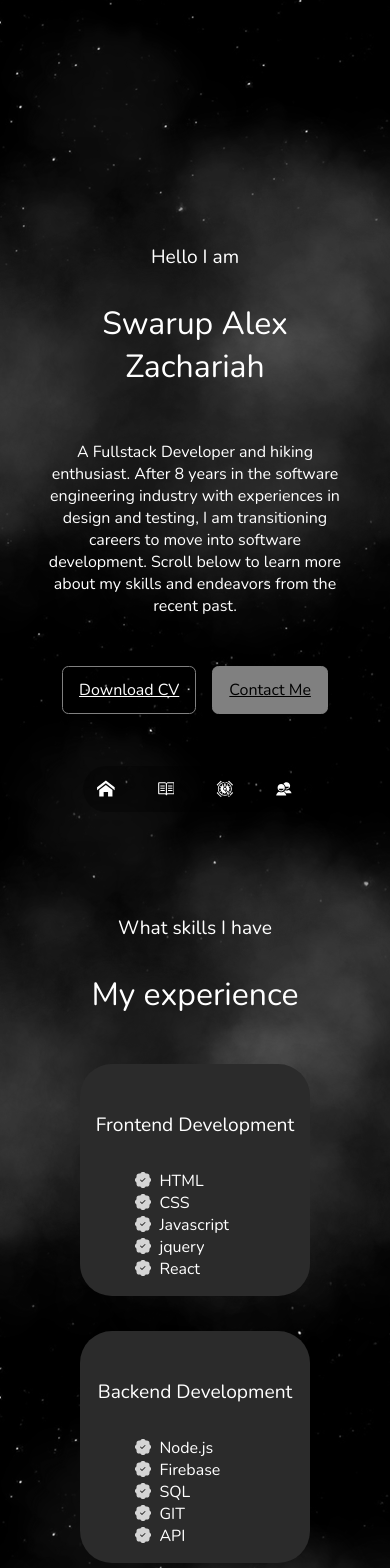
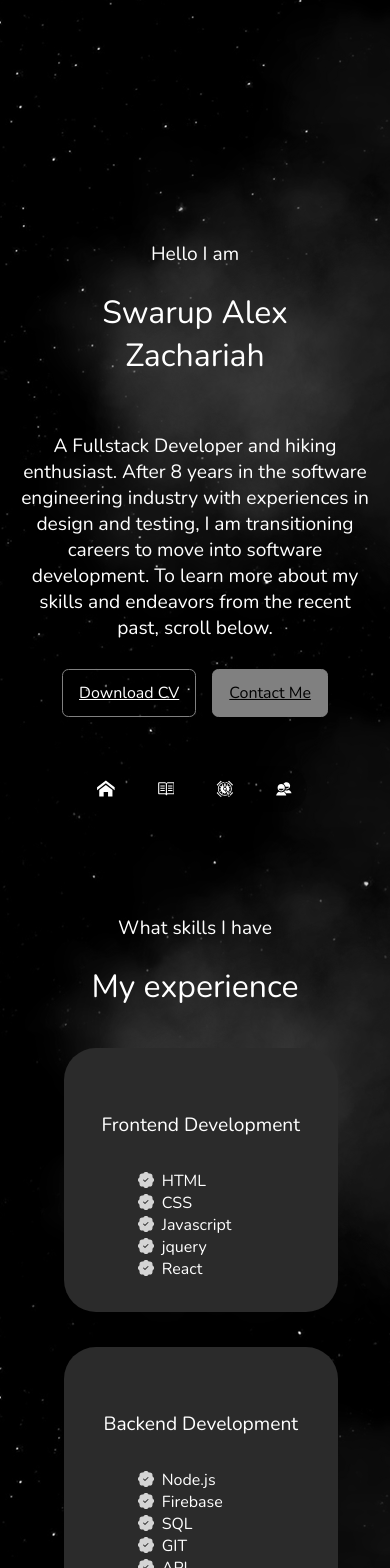
Before and after one commit to swazac/Swarup_website, a React (Create React App) app: page / in a window 390 px wide. Shown: the top 1568 px of the page. Built offline with nearby package versions, Linux system fonts and the light colour scheme.

Commit message:
Fixed css for mobile, tablet, and websites

```diff
--- a/src/components/contact/contact.css
+++ b/src/components/contact/contact.css
@@ -12,7 +12,7 @@ h3 {
 .contact__container {
     display: grid;
     grid-template-columns: auto auto auto;
-    padding: 2rem 5rem;
+    padding: 2rem 5rem 10rem 5rem;
     gap: 35px;
     justify-content: center;
 }
@@ -54,5 +54,6 @@ a {
 @media only screen and (max-width: 600px) {
     .contact__container {
         grid-template-columns: auto;
+        padding: 2rem 5rem;
     }
 }
--- a/src/components/experience/experience.css
+++ b/src/components/experience/experience.css
@@ -1,14 +1,3 @@
-h2 {
-    text-align: center;
-    padding: 2rem;
-    font-size: xx-large;
-}
-
-h3 {
-    padding: 2rem 0 0 0;
-    font-size: larger;
-}
-
 .experience__container {
     display: grid;
     grid-template-columns: auto auto;
@@ -17,8 +6,10 @@ h3 {
 }
 
 .experience__container > div {
+    margin: 2rem 0 5rem 0;
     background: var(--color-bg-variant);
-    padding: 1rem;
+    width: 20rem;
+    padding: 2rem;
     border-radius: 2rem;
     text-align: center;
     transition: var(--transition);
@@ -48,8 +39,13 @@ h3 {
 }
 
 @media only screen and (max-width: 600px) {
-    .experience__container {
+    .experience__container{
         grid-template-columns: auto;
         padding: 1rem;
     }
+
+        .experience__container > div {
+            margin: 0;
+            width: 80%;
+        }
 }
--- a/src/components/header/header.css
+++ b/src/components/header/header.css
@@ -2,8 +2,8 @@ header {
     display: flex;
     justify-content: center;
     align-items: center;
-    padding: 5% ;
-
+    padding: 5%;
+    margin: 5rem 1rem 4rem 1rem;
 }
 
 .header__container {
@@ -16,15 +16,15 @@ header {
     display: flex;
     justify-content: center;
     align-items: center;
-    margin: 5px;
-    padding: 0 15rem;
+    margin: 1.5rem 1rem;
+    padding: 1.5rem 14rem;
 }
 
 .CTA {
     display: flex;
     justify-content: center;
     align-items: center;
-    padding-top: 20px;
+    padding-top: 7rem;
 }
 
 
@@ -35,13 +35,14 @@ header {
     align-items: center;
     gap: 1rem;
     position: absolute;
-    top: 40%;
-    left: 10%;
+    top: 47%;
+    left: 15%;
 }
 
 @media only screen and (max-width: 600px) and (min-width: 1px) {
     header {
         height: 100vh;
+        margin: 0;
     }
 
     .header__container {
@@ -49,11 +50,16 @@ header {
     }
 
     .about_me {
-        padding: 1rem;
+        padding: 0rem;
+        margin: 0;
     }
 
     .header__socials {
         display: none;
+    }
+
+    .CTA {
+        padding-top: 20px;
     }
 }
 
--- a/src/components/header/header.jsx
+++ b/src/components/header/header.jsx
@@ -10,15 +10,17 @@ const Header = () => {
         <div className="container header__container">
           <h3> Hello I am</h3>
           <h2>Swarup Alex Zachariah</h2>
-          <p className='about_me'>
-            A Fullstack Developer and hiking enthusiast. After 8 years in the
-            software engineering industry with experiences in design and
-            testing, I am transitioning careers to move into software
-            development. Scroll below to learn more about my skills and
-            endeavors from the recent past.
-          </p>
+          <div className="about_me">
+            <h3>
+              A Fullstack Developer and hiking enthusiast. After 8 years in the
+              software engineering industry with experiences in design and
+              testing, I am transitioning careers to move into software
+              development. To learn more about my skills and
+              endeavors from the recent past, scroll below.
+            </h3>
+          </div>
         </div>
-        <div className='CTA'>
+        <div className="CTA">
           <CTA />
         </div>
         <HeaderSocials />
--- a/src/index.css
+++ b/src/index.css
@@ -31,6 +31,17 @@ background: #000 url(./images/stars.png) repeat top center;
 z-index: 0;
 }
 
+h2 {
+    text-align: center;
+    padding: 1.5rem;
+    font-size: xx-large;
+}
+
+h3 {
+    padding: 2rem 0 0 0;
+    font-size: larger;
+}
+
 @keyframes move-twink-back {
     from {
         background-position: 0 0;
@@ -60,7 +71,7 @@ z-index: 0;
 .clouds {
     background: transparent url(./images/clouds.png) repeat top center;
     z-index: 2;
-    /* animation: move-clouds-back 400s linear alternate-reverse; */
+    animation: move-clouds-back 400s linear alternate-reverse;
 }
 
 
```
